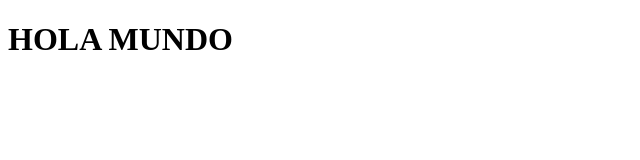
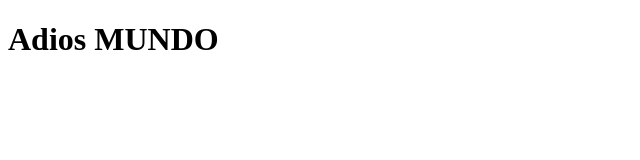
Before and after one commit to NicolasVidal03/mi-manual, a plain HTML site: page index.html in a window 1280 px wide. Shown: the whole page, without its empty margins (0-640 px from the left). Drawn offline with Linux system fonts and the light colour scheme.

Commit message:
Editar archivo html

```diff
--- a/index.html
+++ b/index.html
@@ -7,6 +7,6 @@
     <title>Document</title>
 </head>
 <body>
-    <h1>HOLA MUNDO</h1>
+    <h1>Adios MUNDO</h1>
 </body>
 </html>
```
